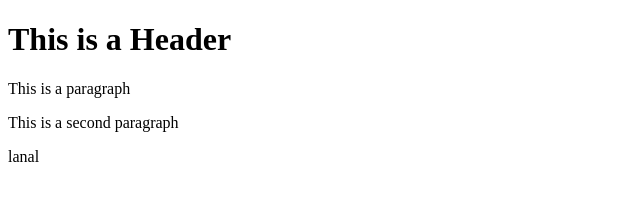
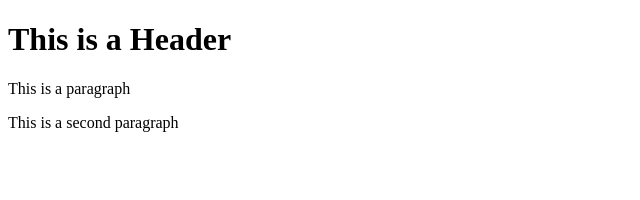
Before and after one commit to atomboy191/full_stack_learning, a plain HTML site: page index.html in a window 1280 px wide. Shown: the full height of the page, 0-640 px from the left. Drawn offline with Linux system fonts and the light colour scheme.

Commit message:
fixed sixth

```diff
--- a/index.html
+++ b/index.html
@@ -6,6 +6,5 @@
         <h1>This is a Header</h1>
         <p>This is a paragraph</p>
         <p>This is a second paragraph</p>
-        lanal
     </body>
 </html>
```
